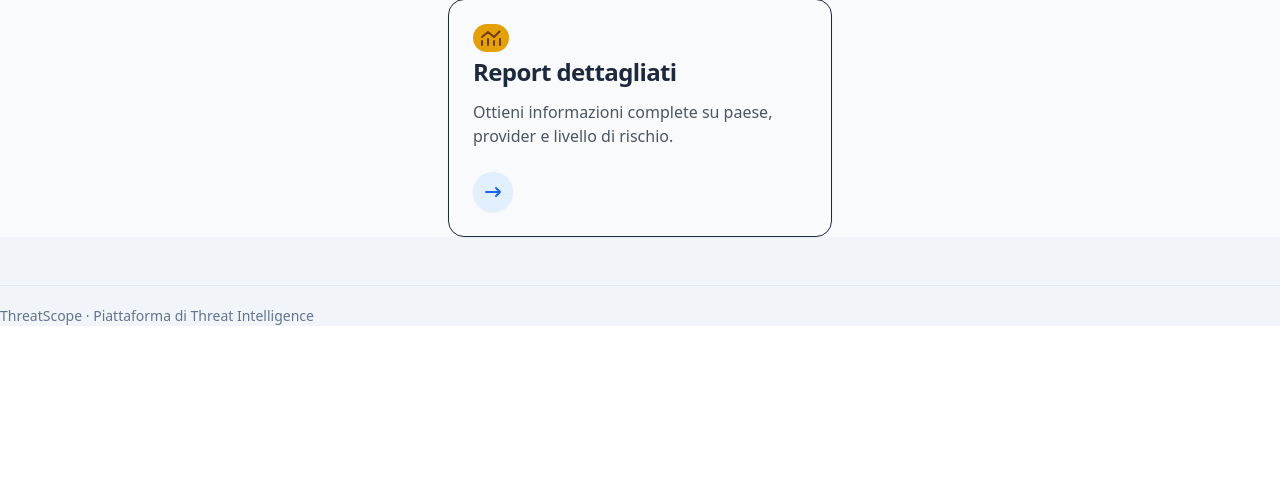
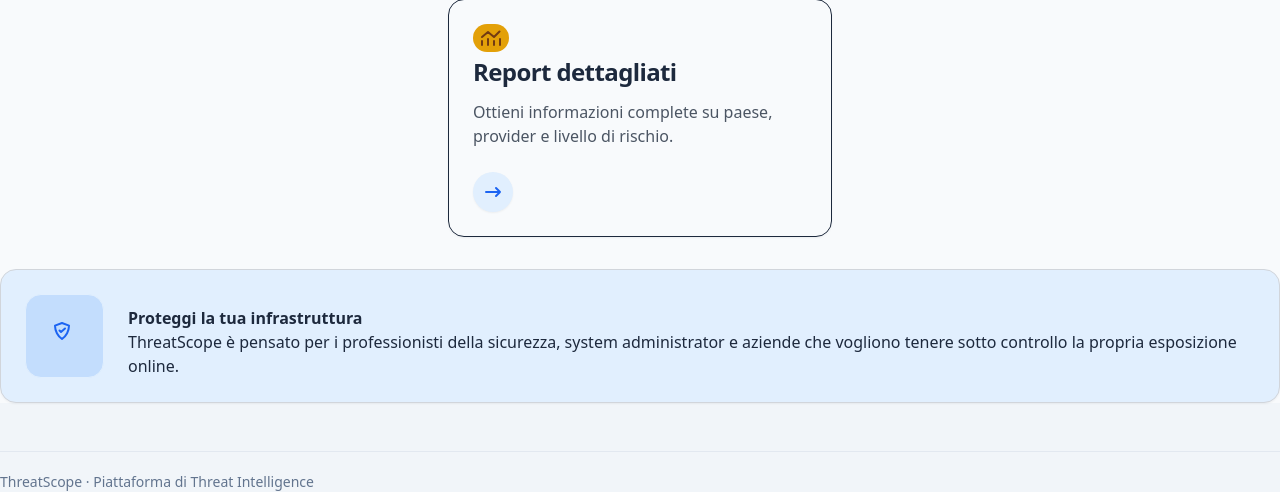
Before and after one commit to T-Virginia/ThreatScope, a Laravel app: page / in a window 1280 px wide. Shown: the part 1115-1607 px from the top of the page. Before the commit the page ends 1441 px from the top, so only its background shows below. Run offline with Laravel 12, Linux system fonts and the light colour scheme; style sheets or scripts are compiled from the project's sources; parts of the project's set-up code (start-up, migrations or seed data) failed here and were passed over.

Commit message:
completamento card finale

```diff
--- a/resources/views/welcome.blade.php
+++ b/resources/views/welcome.blade.php
@@ -55,14 +55,13 @@
             <div class="flex flex-wrap justify-center gap-4 mx-auto my-auto max-w-full" role="group">
                 <div class="bg-neutral-primary-soft block max-w-sm p-6 border rounded-2xl shadow-xs">
                     <span
-                        class="inline-flex text-green items-center bg-blue-200 text-fg-brand-strong text-xs font-medium px-1.5 py-0.5 rounded-2xl">
+                        class="inline-flex items-center bg-blue-200 text-fg-brand-strong text-xs font-medium px-1.5 py-0.5 rounded-2xl">
                         <svg class="w-[24px] h-[24px] text-blue-600" aria-hidden="true"
                             xmlns="http://www.w3.org/2000/svg" width="24" height="24" fill="none"
                             viewBox="0 0 24 24">
                             <path stroke="currentColor" stroke-linecap="round" stroke-width="2"
                                 d="m21 21-3.5-3.5M17 10a7 7 0 1 1-14 0 7 7 0 0 1 14 0Z" />
                         </svg>
-
                     </span>
                     <h5 class="mb-3 text-2xl font-semibold tracking-tight text-heading leading-8">Ricerca IP
                     </h5>
@@ -120,9 +119,25 @@
                 </div>
             </div>
             {{--     gruppo card --}}
+            <div class="bg-blue-100 block p-6 border rounded-2xl shadow-xs mt-8 border-gray-300 flex">
+                <div class="border border-blue-100 w-20 rounded-2xl p-6 bg-blue-200 mr-6">
+                    <span
+                        class="iinline-flex items-center bg-blue-200 text-fg-brand-strong text-xs font-medium py-0.5 rounded-2xl">
+                        <svg class="w-6 h-6 text-blue-600" aria-hidden="true" xmlns="http://www.w3.org/2000/svg"
+                            width="24" height="24" fill="none" viewBox="0 0 24 24">
+                            <path stroke="currentColor" stroke-linecap="round" stroke-linejoin="round"
+                                stroke-width="2"
+                                d="M9.5 11.5 11 13l4-3.5M12 20a16.405 16.405 0 0 1-5.092-5.804A16.694 16.694 0 0 1 5 6.666L12 4l7 2.667a16.695 16.695 0 0 1-1.908 7.529A16.406 16.406 0 0 1 12 20Z" />
+                        </svg>
+                    </span>
+                </div>
+                <div class="mt-3">
+                    <h4 class="font-bold">Proteggi la tua infrastruttura</h4>
+                    <p>ThreatScope è pensato per i professionisti della sicurezza, system administrator e aziende che
+                        vogliono tenere sotto controllo la propria esposizione online.</p>
+                </div>
         </section>
         <x-footer />
-
     </main>
 </body>
 
```
